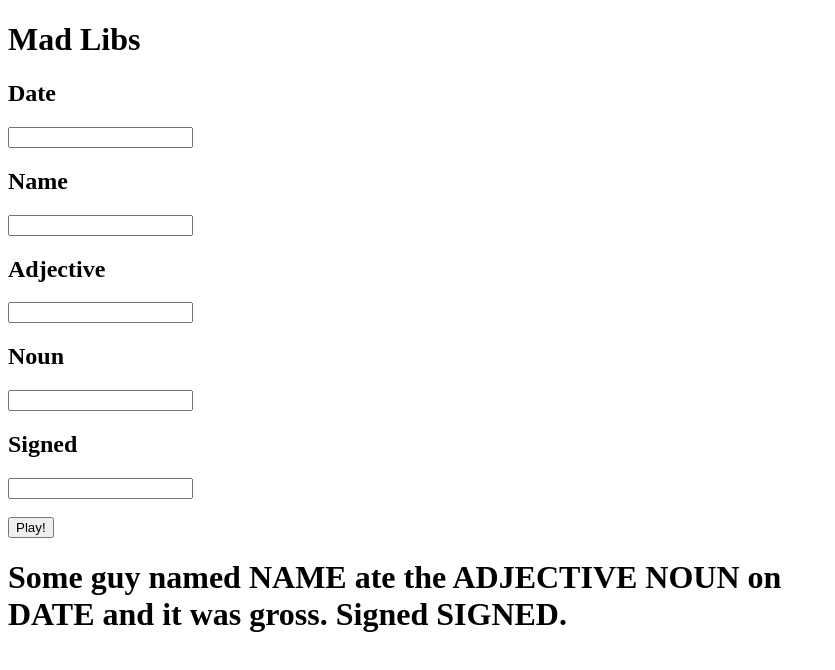
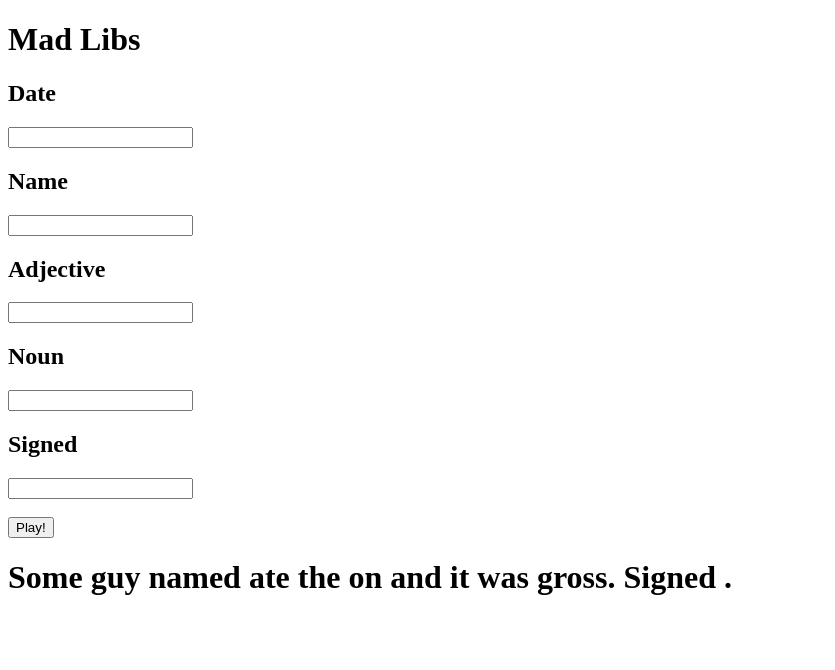
Before and after one commit to Github12121/mad-libs, a plain HTML site: page index.html in a window 1280 px wide. Both pictures are taken after a click on the button "Play!". Shown: the whole page, without its empty margins (0-835 px from the left). Drawn offline with Linux system fonts and the light colour scheme.

Commit message:
Update index.html

```diff
--- a/index.html
+++ b/index.html
@@ -12,8 +12,12 @@
     <script>
       function Story(){
          document.getElementById("Story").style.display="block";
-         alert('Your security detected a virus!');
-         document.getElementById("date1").innerHTML=document.getElementById("Date0").val();
+         alert('Your security detected a virus!')
+         document.getElementById("Date1").innerHTML=document.getElementById("Date0").value;
+         document.getElementById("Name1").innerHTML=document.getElementById("Name0").value;
+         document.getElementById("Adjective1").innerHTML=document.getElementById("Adjective0").value;
+         document.getElementById("Noun1").innerHTML=document.getElementById("Noun0").value;
+         document.getElementById("Signed1").innerHTML=document.getElementById("Signed0").value;
       }
     </script>
   </head>
@@ -49,7 +53,7 @@
 
 <div style="display: none" id="Story">
   <h1>
-  Some guy named NAME ate the ADJECTIVE NOUN on <span id="date1">DATE</span> and it was gross. Signed SIGNED.
+  Some guy named <span id="Name1">NAME</span> ate the <span id="Adjective1">ADJECTIVE</span> <span id="Noun1">NOUN</span> on <span id="Date1">DATE</span> and it was gross. Signed <span id="Signed1">SIGNED</span>.
   </h1>
 </div>
   </body>
```
